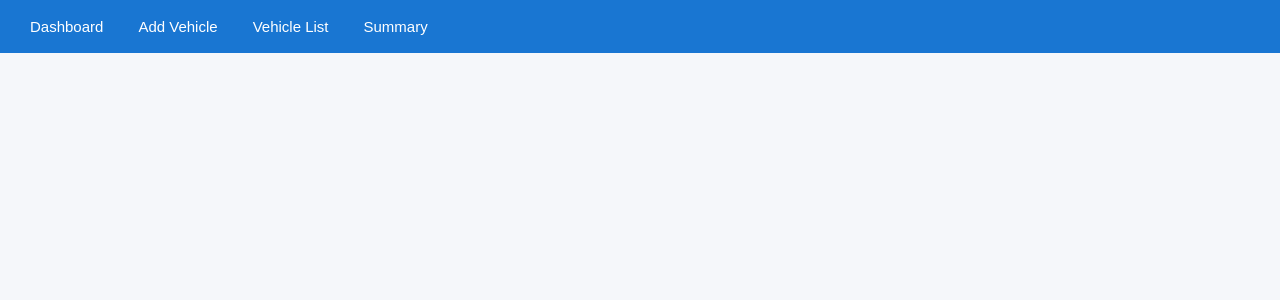
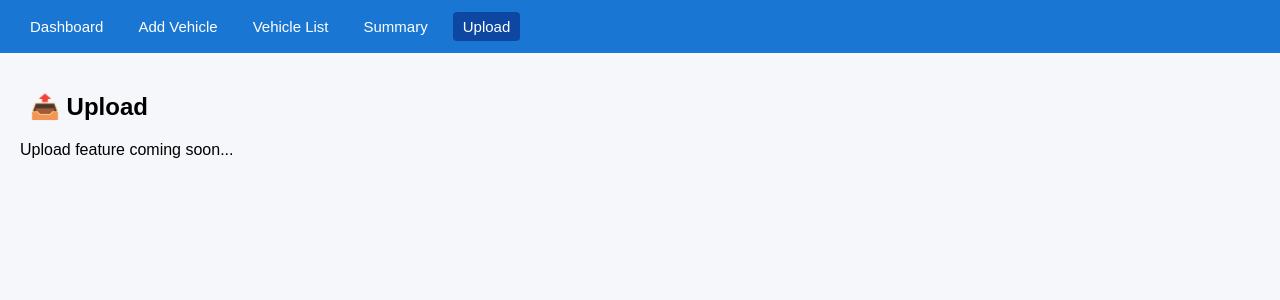
Before and after one commit to Namrata-sut/vehicle-insurance, a React (Create React App) app in the folder vehicle-ui/: page /upload in a window 1280 px wide. Shown: the top 300 px of the page. Built offline with nearby package versions, Linux system fonts and the light colour scheme.

Commit message:
updated count and added upload.js.

```diff
--- a/vehicle-ui/src/App.js
+++ b/vehicle-ui/src/App.js
@@ -5,6 +5,7 @@ import Dashboard from "./components/Dashboard";
 import AddVehicle from "./components/AddVehicle";
 import VehicleList from "./components/VehicleList";
 import Summary from "./components/Summary";
+import Upload from "./components/Upload";
 
 import "./App.css";
 
@@ -29,6 +30,11 @@ function App() {
         <NavLink to="/summary">
           Summary
         </NavLink>
+
+        <NavLink to="/upload">
+          Upload
+        </NavLink>
+
       </nav>
 
       {/* ===== PAGE ROUTES ===== */}
@@ -37,6 +43,7 @@ function App() {
         <Route path="/add" element={<AddVehicle />} />
         <Route path="/list" element={<VehicleList />} />
         <Route path="/summary" element={<Summary />} />
+        <Route path="/upload" element={<Upload />} />
 
       </Routes>
 
--- a/vehicle-ui/src/components/Dashboard.js
+++ b/vehicle-ui/src/components/Dashboard.js
@@ -46,26 +46,36 @@ const Dashboard = () => {
       API.get("/insurance-docs/count-valid"),
       API.get("/insurance-docs/count-expired"),
       API.get("/insurance-docs/count-7-days"),
-      API.get("/insurance-docs/count-15-days"),
-      API.get("/insurance-docs/count-30-days"),
+
+      // 🔥 FIXED ENDPOINTS
+      API.get("/insurance-docs/expiring-in-15-days"),
+      API.get("/insurance-docs/expiring-in-30-days"),
+
       API.get("/insurance-docs/count-claims"),
       API.get("/insurance-docs/count_total_docs"),
     ]);
 
+    console.log("7 days:", seven.data);
+    console.log("15 days:", fifteen.data);
+    console.log("30 days:", thirty.data);
+
     const newCounts = {
       valid: valid.data.total_valid_documents,
       expired: expired.data.total_expired_documents,
+
       seven: seven.data.expiring_in_7_days,
+
+      // 🔥 CORRECT KEYS
       fifteen: fifteen.data.expiring_in_15_days,
       thirty: thirty.data.expiring_in_30_days,
+
       claims: claims.data.active_claims_count,
+
       total: total.data.total_documents_tracked,
     };
 
-
     setCounts(newCounts);
 
-      // 👉 default load total after counts ready
     showTotalDocsTracked(newCounts);
 
   } catch (err) {
@@ -93,10 +103,17 @@ const Dashboard = () => {
   const showTotalDocsTracked = (freshCounts = counts) => {
 
   setTitle("📄 Total Documents Tracked");
-    setShowVehicleList(true);
+  setShowVehicleList(false);   // 👉 show table not list
 
   setCurrentCount(freshCounts.total);
   setCurrentLabel("Total Documents");
+
+  // 👉 LOAD ALL VEHICLES BY DEFAULT
+  API.get("/insurance-docs/total-valid-docs")
+    .then((res) => {
+      setVehicles(res.data.vehicles);
+    })
+    .catch(() => alert("Error loading total vehicles"));
   };
 
   // ================= DOWNLOAD CSV =================
@@ -190,7 +207,7 @@ const Dashboard = () => {
             )
           }
         >
-           🔴Insurance Expiring in 15 Days
+           🟠Insurance Expiring in 15 Days
         </button>
 
         <button
--- /dev/null
+++ b/vehicle-ui/src/components/Upload.js
@@ -0,0 +1,12 @@
+import React from "react";
+
+const Upload = () => {
+  return (
+    <div style={{ padding: "20px" }}>
+      <h2>📤 Upload</h2>
+      <p>Upload feature coming soon...</p>
+    </div>
+  );
+};
+
+export default Upload;
```
Lines whose indentation alone changed are shown as unchanged.
